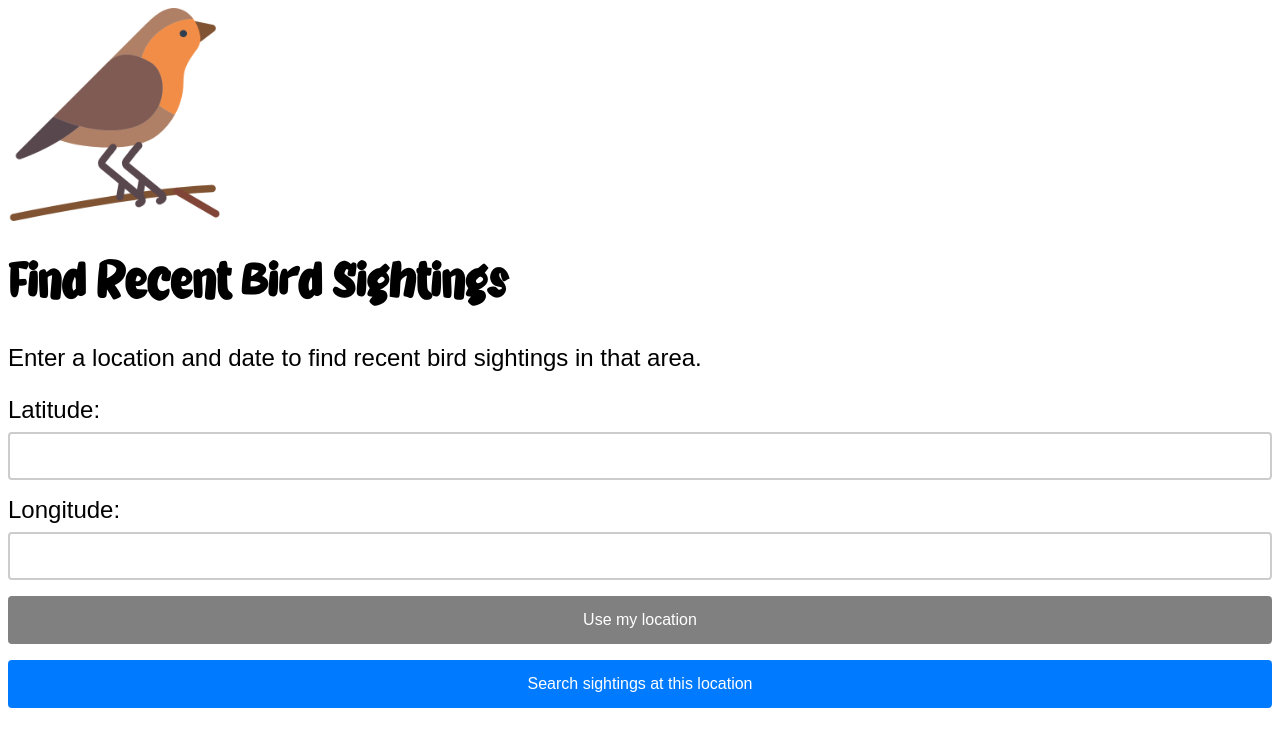
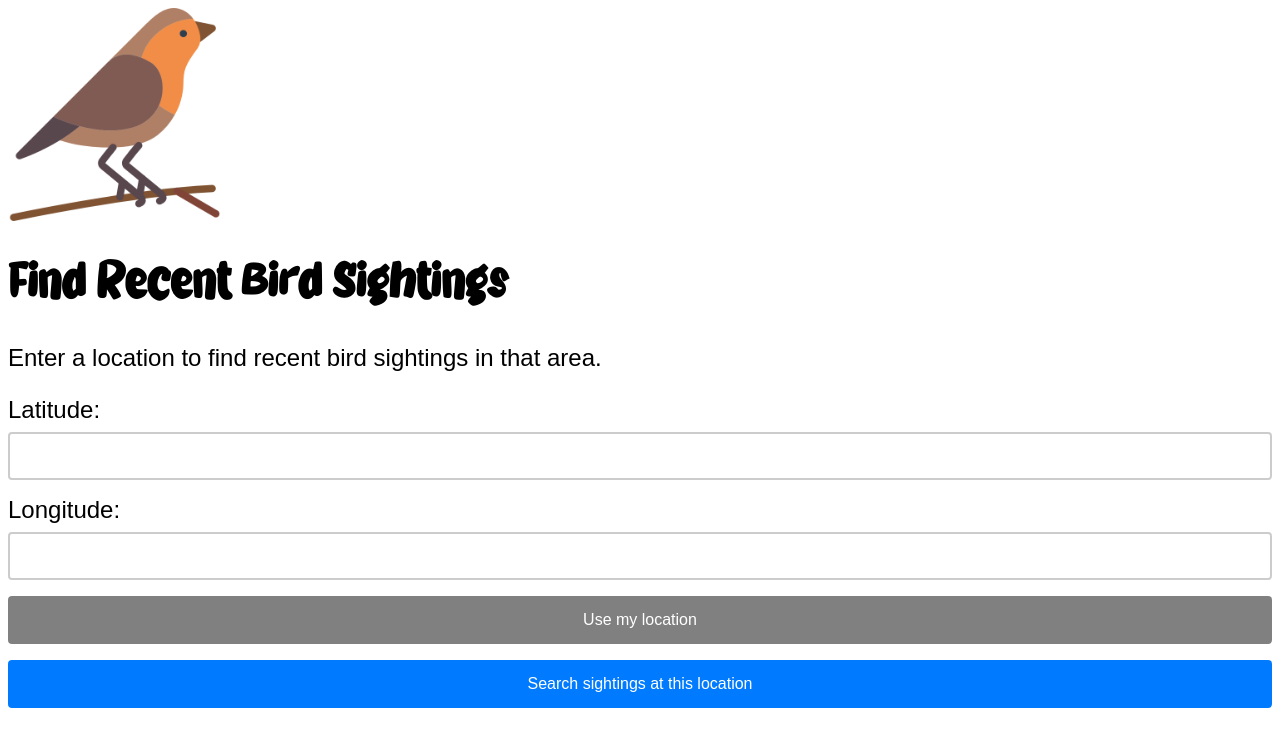
Before and after one commit to t-brunton-smith/bird-app, a Python web app: template templates/index.html in a window 1280 px wide. Shown: the top 747 px of the page. Run offline with Jinja, Linux system fonts and the light colour scheme; the template is opened without the code that fills it, so the values that code supplies are empty; some web fonts are replaced.

```diff
--- a/templates/index.html
+++ b/templates/index.html
@@ -168,7 +168,7 @@
 <!--<h1>Find Recent Bird Sightings</h1>-->
 <form method="get" action="/results">
 <div class="jumbotron text-center">
-    <p class="lead" style="font-family: 'AntipastoPro', sans-serif;"> Enter a location and date to find recent bird sightings in that area.</p>
+    <p class="lead" style="font-family: 'AntipastoPro', sans-serif;"> Enter a location to find recent bird sightings in that area.</p>
 </div>
 
     <div class="form-group" style="font-family: 'AntipastoPro', sans-serif;">
```
